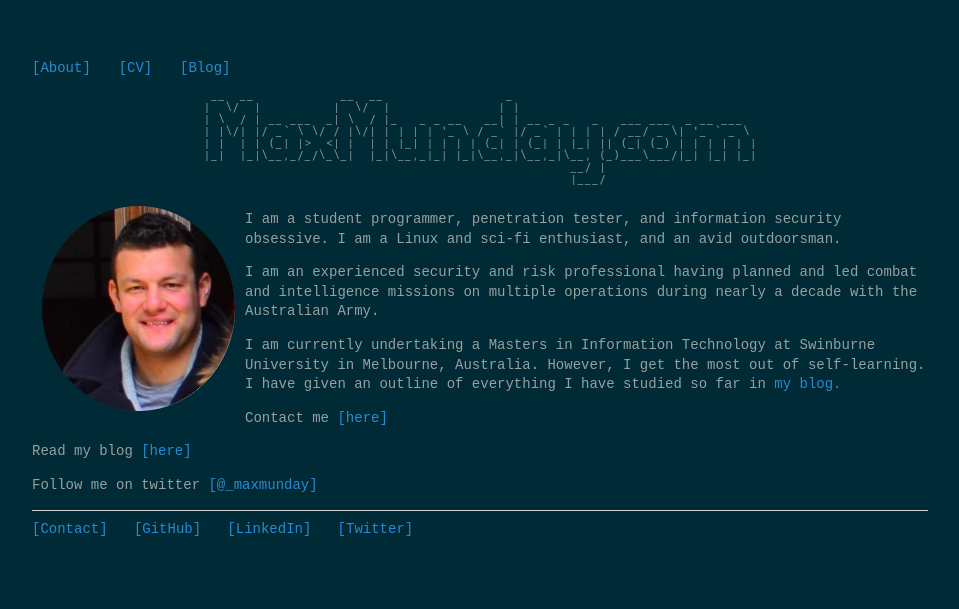
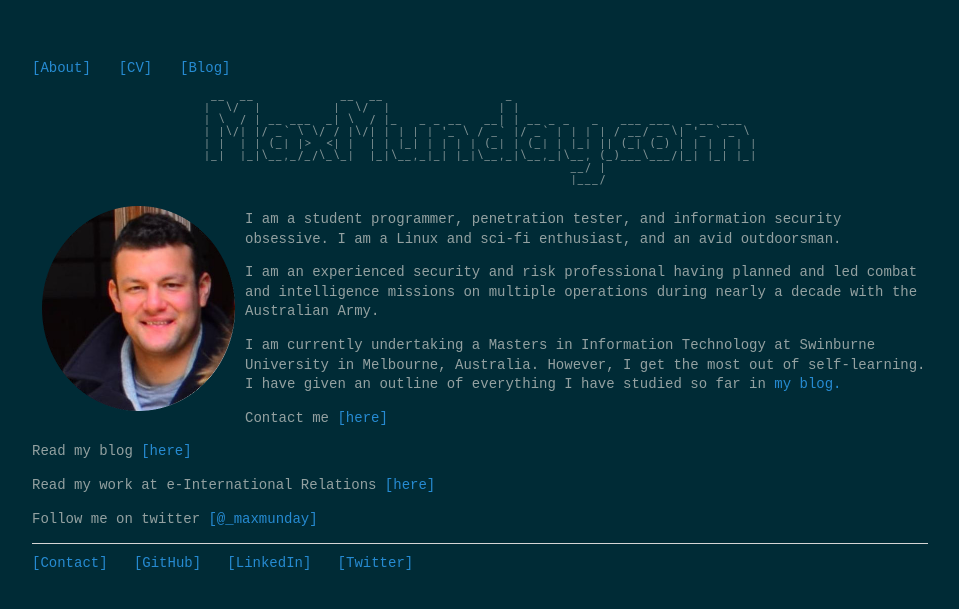
Before and after one commit to maxmunday/maxmunday.github.io, a Jekyll site: the page built from index.html, in a window 1280 px wide. Shown: the top 609 px of the page, without its empty margins (160-1119 px from the left). Built offline with Jekyll 4.4.1, drawn with Linux system fonts in a browser that asks for light colours.

Commit message:
Adding published work

```diff
--- a/index.html
+++ b/index.html
@@ -17,5 +17,7 @@ description: I am Max Munday from Melbourne, Australia. I am a student programme
 
     <p> Read my blog <a href="/blog/">[here]</a></p>
 
+    <p> Read my work at e-International Relations <a href="http://www.e-ir.info/author/max-munday/">[here]</a></p>
+
     <p> Follow me on twitter <a href="https://twitter.com/_maxmunday">[@_maxmunday]</a></p>
 </div><!-- /.blurb -->
```
